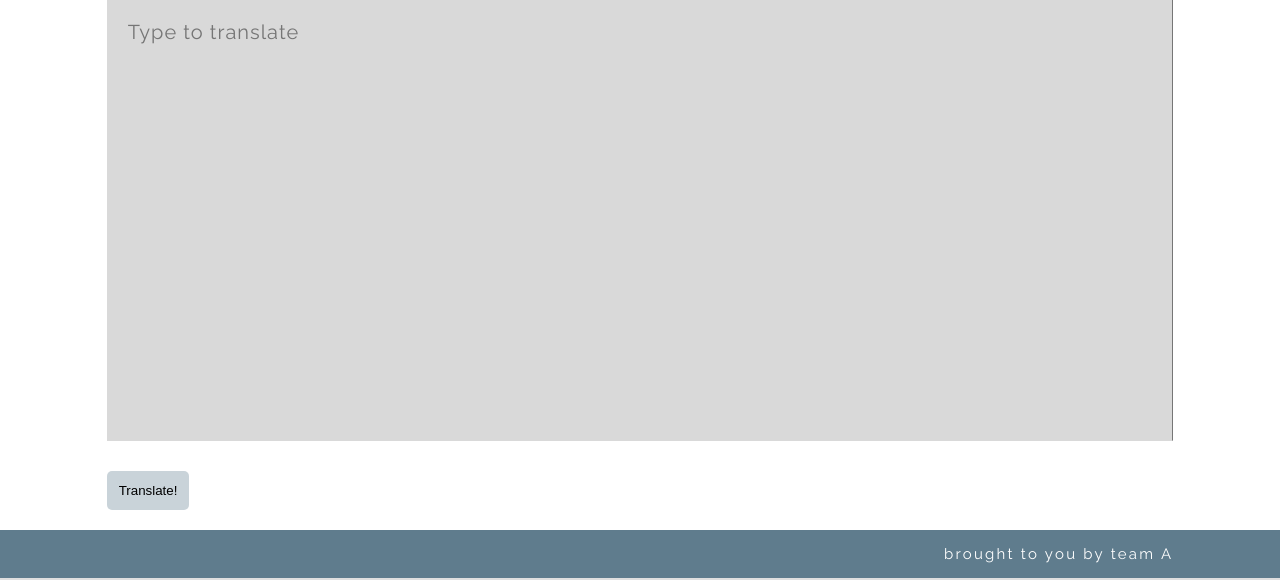
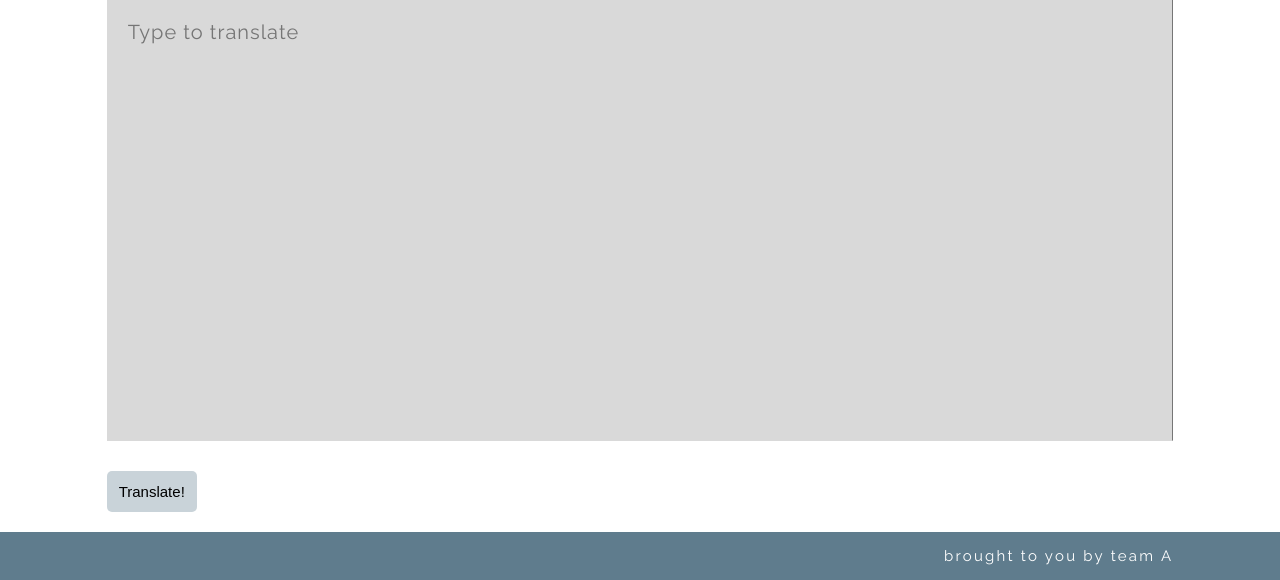
Before and after one commit to beyzaolmez/pimWebsite, a PHP site: page /translate.php in a window 1280 px wide. Shown: the part 373-953 px from the top of the page. Run offline with PHP 8.4, Linux system fonts and the light colour scheme.

Commit message:
changed the translate button

```diff
--- a/css/translate.css
+++ b/css/translate.css
@@ -78,7 +78,6 @@ footer {
 	grid-column: 1/13;
 	grid-template-columns: inherit;
 	background-color: rgba(42, 81, 103, 0.75);
-    height: 100%;
     width: 100%;
 }
 
@@ -240,6 +239,7 @@ textarea {
 
 input {
     margin-top: 30px;
+    font-size: 15px;
     border-color: transparent;
     padding: 10px;
     background: rgba(42, 81, 103, 0.25);
```
